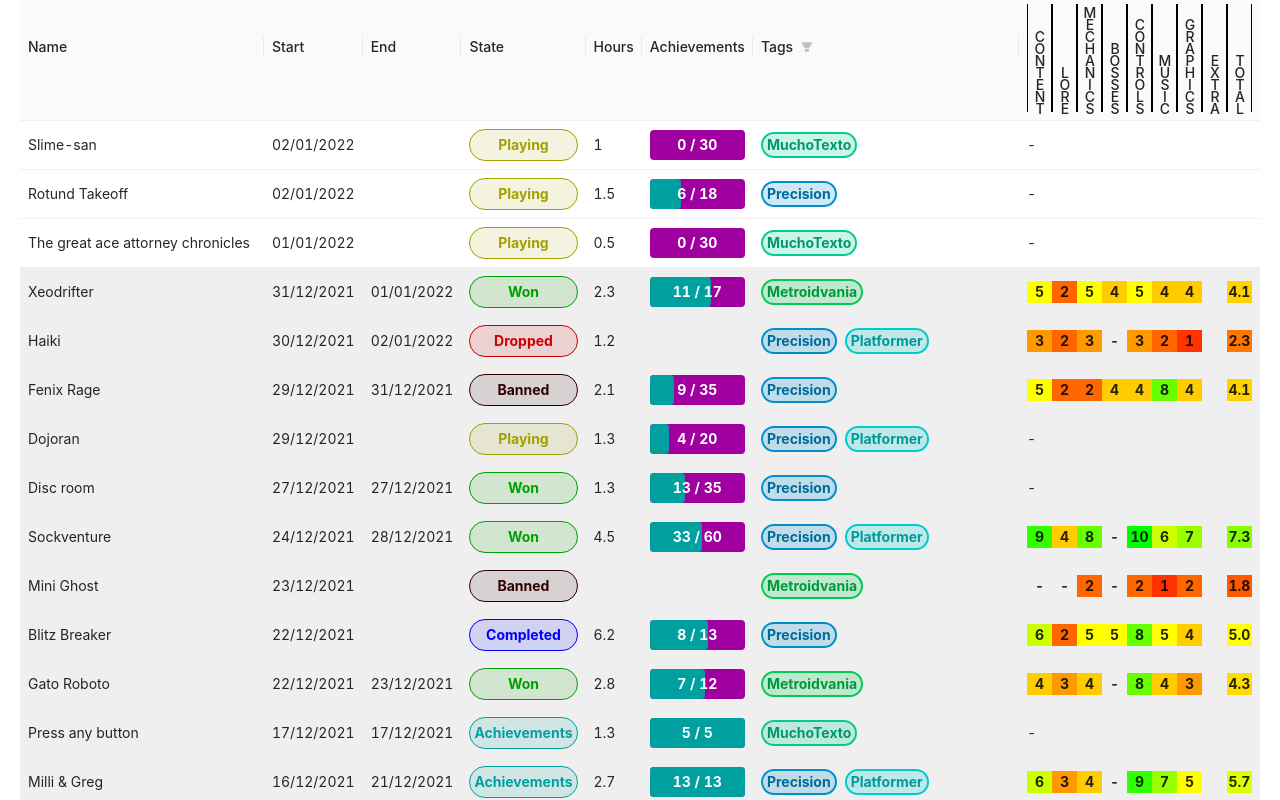
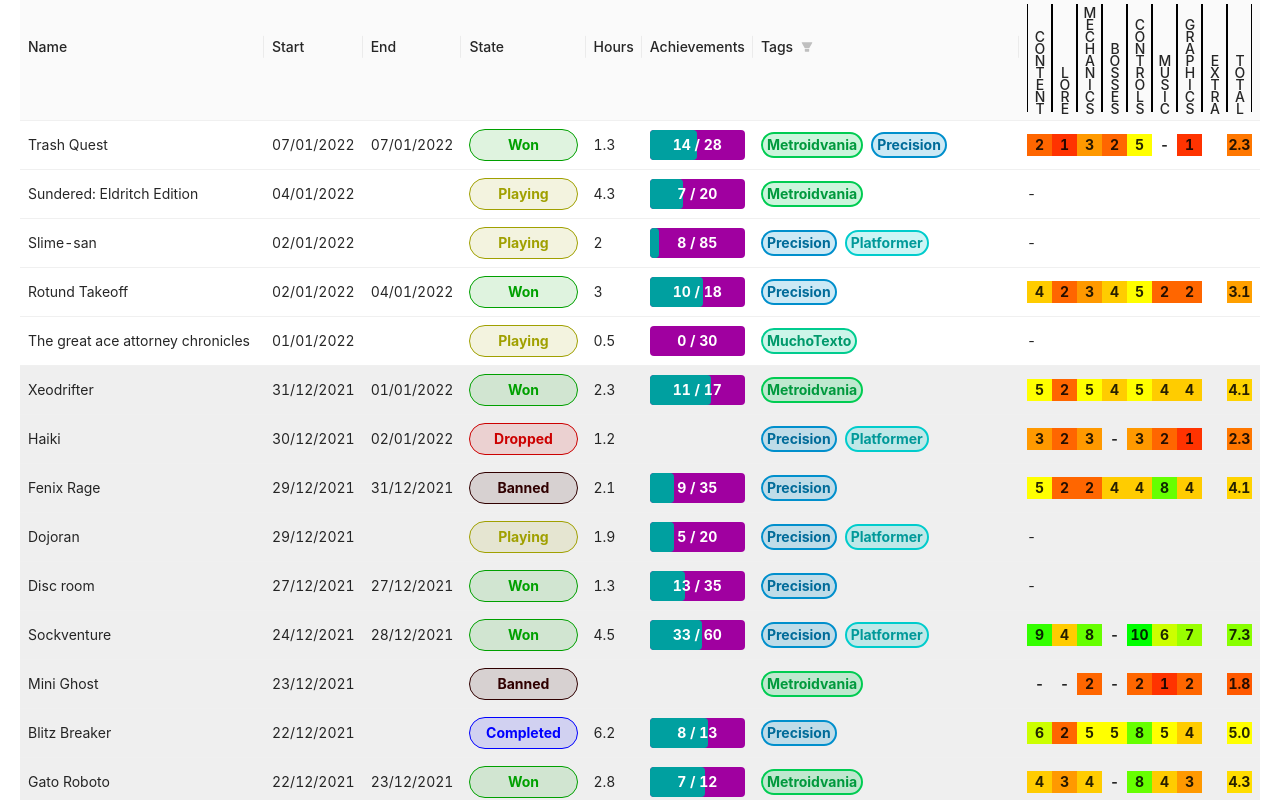
Before and after one commit to gabymorgi/games, a React (Create React App) app: page / in a window 1280 px wide. Shown: the part 687-1487 px from the top of the page. Built offline with nearby package versions, Linux system fonts and the light colour scheme.

Commit message:
hours fix

```diff
--- a/src/App.tsx
+++ b/src/App.tsx
@@ -7,7 +7,7 @@
 import { Tags, tagToString } from './components/Tags';
 import { State, stateInfo } from './components/State';
 import { Achievements } from './components/Achievements'
-import { areIntervalsOverlapping, endOfMonth, endOfYear, eachMonthOfInterval, format, getYear, startOfYear, isWithinInterval, differenceInDays, eachYearOfInterval, addYears, subYears } from 'date-fns';
+import { areIntervalsOverlapping, endOfMonth, endOfYear, eachMonthOfInterval, format, getYear, startOfYear, isWithinInterval, differenceInDays, eachYearOfInterval, addYears, subYears, parseISO, getOverlappingDaysInIntervals } from 'date-fns';
 import { Score, ScoreHeader } from './components/Score'
 
 import {
@@ -24,6 +24,7 @@
 import { Chart } from 'react-chartjs-2'
 import styled from 'styled-components';
 import { LeftCircleOutlined, RightCircleOutlined } from '@ant-design/icons';
+import { endOfDay } from 'date-fns/esm';
 
 ChartJS.register(
   CategoryScale,
@@ -55,7 +56,7 @@
     if (!data) return {}
     let intervals
     let filterInterval = seeHistory
-      ? { start: new Date("2012-01-01"), end: new Date() }
+      ? { start: parseISO("2012-01-01"), end: new Date() }
       : { start: startOfYear(interval), end: endOfYear(interval) }
     if (seeHistory) {
       intervals = eachYearOfInterval(filterInterval).map((m) => ({ start: m, end: endOfYear(m), label: format(m, "yyyy") }))
@@ -66,8 +67,8 @@
     let stateData: { [key in GameState]?: number } = {}
     data.filter((g) => {
       return g.end
-        ? areIntervalsOverlapping( filterInterval, { start: new Date(g.start), end: new Date(g.end) }, { inclusive: true })
-        : isWithinInterval(new Date(g.start), filterInterval)
+        ? areIntervalsOverlapping( filterInterval, { start: parseISO(g.start), end: parseISO(g.end) }, { inclusive: true })
+        : isWithinInterval(parseISO(g.start), filterInterval)
     }).forEach((g) => {
       if (g.state !== GameState.Dropped && g.state !== GameState.Banned) {
         g.tags.forEach((t) => {
@@ -78,13 +79,17 @@
     })
 
     const dataIntervals = intervals.map((i) => {
-      const daysInInterval = differenceInDays(i.end, i.start)
       const gamesInInterval = data.filter((g) => g.end ? areIntervalsOverlapping(
-        i, { start: new Date(g.start), end: new Date(g.end) }, { inclusive: true }
-      ) : isWithinInterval(new Date(g.start), i))
+        i, { start: parseISO(g.start), end: parseISO(g.end) }, { inclusive: true }
+      ) : isWithinInterval(parseISO(g.start), i))
       const hours = gamesInInterval.reduce((acum, g) => {
-        const days = g.end ? differenceInDays(new Date(g.end), new Date(g.start)) : 1
-        const percentage = days > daysInInterval ? daysInInterval / days : 1
+        const gameInterval = {
+          start: parseISO(g.start),
+          end: g.end ? parseISO(g.end) : endOfDay(parseISO(g.start)),
+        }
+        const days = g.end ? differenceInDays(gameInterval.end, gameInterval.start) || 1 : 1
+        const overlappingDays = getOverlappingDaysInIntervals(gameInterval, { start: i.start, end: i.end }) || 1
+        const percentage = overlappingDays / days
         return acum + (g.hours || 0) * percentage
       }, 0)
       return {
@@ -97,11 +102,11 @@
 
     return {
       gamesCount: data.filter((g) => g.end ? areIntervalsOverlapping(
-        filterInterval, { start: new Date(g.start), end: new Date(g.end) }, { inclusive: true }
-      ) : isWithinInterval(new Date(g.start), filterInterval)).length,
+        filterInterval, { start: parseISO(g.start), end: parseISO(g.end) }, { inclusive: true }
+      ) : isWithinInterval(parseISO(g.start), filterInterval)).length,
       hoursCount: data.filter((g) => g.end ? areIntervalsOverlapping(
-        filterInterval, { start: new Date(g.start), end: new Date(g.end) }, { inclusive: true }
-      ) : isWithinInterval(new Date(g.start), filterInterval)).reduce((acum, g) => acum + (g.hours || 0), 0),
+        filterInterval, { start: parseISO(g.start), end: parseISO(g.end) }, { inclusive: true }
+      ) : isWithinInterval(parseISO(g.start), filterInterval)).reduce((acum, g) => acum + (g.hours || 0), 0),
       hourChart: {
         labels: dataIntervals.map((di) => di.label),
         values: dataIntervals.map((di) => Math.round(di.hours)),
@@ -122,8 +127,8 @@
   const dataSource = useMemo(() => {
     if (!data) return []
     return data.map((g) => {
-      const start = new Date(g.start)
-      const end = g.end ? new Date(g.end) : undefined
+      const start = parseISO(g.start)
+      const end = g.end ? parseISO(g.end) : undefined
       return {
         name: g.name,
         rowClassName: getYear(start) % 2 === 0 ? 'even-row' : 'odd-row',
--- a/src/data.tsx
+++ b/src/data.tsx
@@ -52,19 +52,52 @@
     score?: ScoreI
 }> = [
     {
+        name: "Trash Quest",
+        start: "2022-01-07",
+        end: "2022-01-07",
+        hours: 1.3,
+        achievements: [14, 28],
+        state: GameState.Won,
+        tags: [GameTag.Metroidvania, GameTag.Precision],
+        score: {
+            content: 2,
+            lore: 1,
+            mechanics: 3,
+            controls: 5,
+            graphics: 1,
+            bosses: 2,
+        }
+    }, {
+        name: "Sundered: Eldritch Edition",
+        start: "2022-01-04",
+        hours: 4.3,
+        achievements: [7, 20],
+        state: GameState.Playing,
+        tags: [GameTag.Metroidvania],
+    }, {
         name: "Slime-san",
         start: "2022-01-02",
-        hours: 1,
-        achievements: [0, 30],
+        hours: 2,
+        achievements: [8, 85],
         state: GameState.Playing,
-        tags: [GameTag.MuchoTexto],
+        tags: [GameTag.Precision, GameTag.Platformer],
     }, {
         name: "Rotund Takeoff",
         start: "2022-01-02",
-        hours: 1.5,
-        achievements: [6, 18],
-        state: GameState.Playing,
+        end: "2022-01-04",
+        hours: 3,
+        achievements: [10, 18],
+        state: GameState.Won,
         tags: [GameTag.Precision],
+        score: {
+            content: 4,
+            lore: 2,
+            mechanics: 3,
+            controls: 5,
+            music: 2,
+            graphics: 2,
+            bosses: 4,
+        }
     }, {
         name: "The great ace attorney chronicles",
         start: "2022-01-01",
@@ -125,8 +158,8 @@
     }, {
         name: "Dojoran",
         start: "2021-12-29",
-        hours: 1.3,
-        achievements: [4, 20],
+        hours: 1.9,
+        achievements: [5, 20],
         state: GameState.Playing,
         tags: [GameTag.Precision, GameTag.Platformer],
     }, {
@@ -1783,7 +1816,7 @@
         state: GameState.Won,
         tags: [GameTag.Puzzles, GameTag.Platformer]
     }, {
-        name: "Anitchamber",
+        name: "Antichamber",
         start: "2013-01-01",
         state: GameState.Won,
         tags: [GameTag.Puzzles]
```
